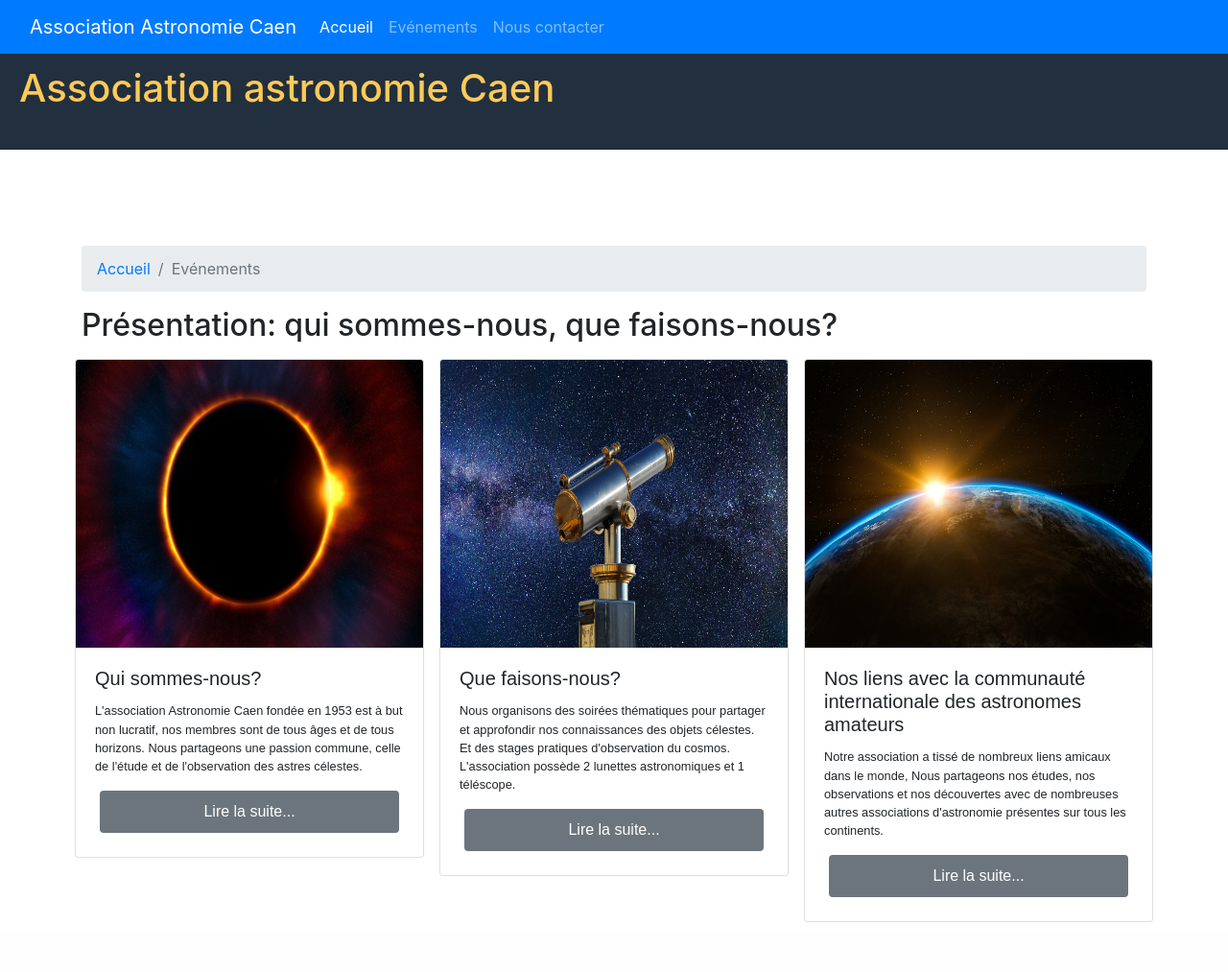
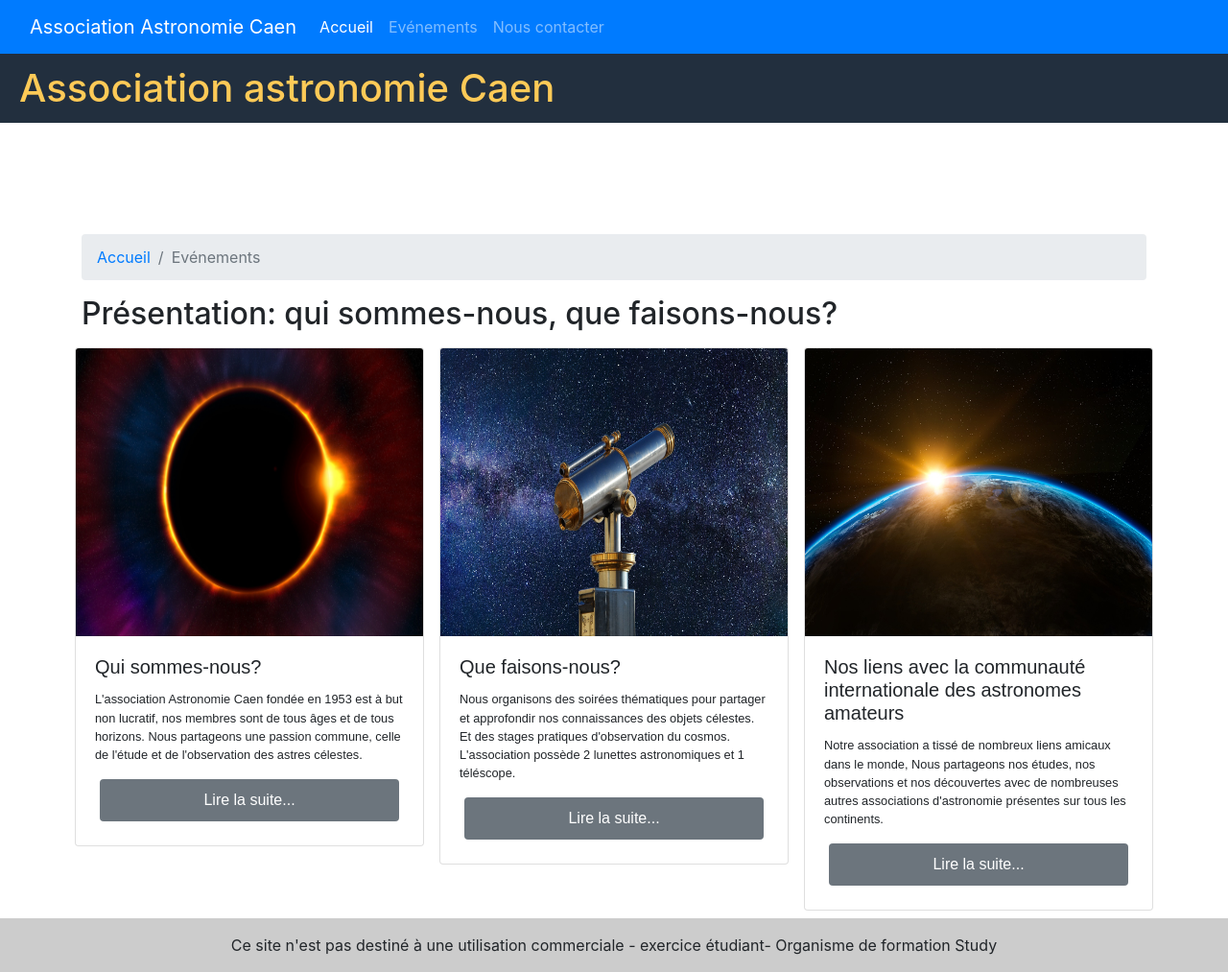
Before and after one commit to fx-145/Eval1_site_web, a PHP site: page /asso_astronomie_caen_pg1.html in a window 1280 px wide. Shown: the whole page at 96% size. Before the commit the page ends 961 px from the top, so only its background shows below. Run offline with PHP 8.4, Linux system fonts and the light colour scheme.

Commit message:
mentions legales en bas de page

```diff
--- a/asso_astronomie_caen_pg1.html
+++ b/asso_astronomie_caen_pg1.html
@@ -1,26 +1,31 @@
 <!DOCTYPE html>
 <html lang="fr">
+
 <head>
   <!-- meta données pour le référencement du site web -->
   <title>Association astronomie Caen</title>
   <meta charset="utf-8" />
-    <meta name="description" content="Association pour l'étude et la pratique de l'astronomie à Caen et ses environs. Accès pour tous, à tous âges" />
+  <meta name="description"
+    content="Association pour l'étude et la pratique de l'astronomie à Caen et ses environs. Accès pour tous, à tous âges" />
 
   <!-- Affichage barre de navigation avec bootstrap -->
-    <link rel="stylesheet"
-        href="https://cdn.jsdelivr.net/npm/bootstrap@4.6.1/dist/css/bootstrap.min.css"
-        integrity="sha384-zCbKRCUGaJDkqS1kPbPd7TveP5iyJE0EjAuZQTgFLD2ylzuqKfdKlfG/eSrtxUkn"
-        crossorigin="anonymous"/>
+  <link rel="stylesheet" href="https://cdn.jsdelivr.net/npm/bootstrap@4.6.1/dist/css/bootstrap.min.css"
+    integrity="sha384-zCbKRCUGaJDkqS1kPbPd7TveP5iyJE0EjAuZQTgFLD2ylzuqKfdKlfG/eSrtxUkn" crossorigin="anonymous" />
 
-    <link rel="stylesheet" href="style.css"/>
+  <link rel="stylesheet" href="style.css" />
 </head>
+
+
+
+
 
 <body>
   <!-- Affichage menu de navigation lorsque taille ecran mobile -->
   <nav class="navbar navbar-expand-lg navbar-dark bg-primary">
     <div class="container-fluid">
       <a class="navbar-brand" href="#">Association Astronomie Caen</a>
-          <button class="navbar-toggler" type="button" data-bs-toggle="collapse" data-bs-target="#navbarTogglerDemo01" aria-controls="navbarTogglerDemo01" aria-expanded="false" aria-label="Toggle navigation">
+      <button class="navbar-toggler" type="button" data-bs-toggle="collapse" data-bs-target="#navbarTogglerDemo01"
+        aria-controls="navbarTogglerDemo01" aria-expanded="false" aria-label="Toggle navigation">
         <span class="navbar-toggler-icon"></span>
       </button>
 
@@ -56,6 +61,10 @@
       </nav>
     </div>
 
+
+
+
+
     <!-- disposition des cartes -->
     <section>
       <h2>Présentation: qui sommes-nous, que faisons-nous?</h2>
@@ -63,11 +72,7 @@
         <article class="col p-2">
           <!-- Carte 1(éclipse) présentation de l'association: qui sommes-nous? <a href="#" class="btn btn-secondary">Lire la suite...</a>-->
           <div class="card">
-              <img
-                src=".\eclipse-gf21b6cbfc_1920.jpg"
-                class="card-img-top rounded-3"
-                alt=""
-                width="500" height="300"/>
+            <img src=".\eclipse-gf21b6cbfc_1920.jpg" class="card-img-top rounded-3" alt="" width="500" height="300" />
             <div class="card-body">
               <h5 class="card-title">Qui sommes-nous?</h5>
               <p class="card-text">
@@ -91,17 +96,15 @@
         <article class="col p-2">
           <!-- Carte 2(télescope) présentation de l'association: que faisons-nous? -->
           <div class="card">
-              <img
-                src=".\telescope-gf9a520312_1920.jpg"
-                class="card-img-top rounded-3"
-                alt=""
-                width="500" height="300"/>
+            <img src=".\telescope-gf9a520312_1920.jpg" class="card-img-top rounded-3" alt="" width="500" height="300" />
 
             <div class="card-body">
               <h5 class="card-title">Que faisons-nous?</h5>
               <p class="card-text">
-                  Nous organisons des soirées thématiques pour partager et approfondir nos connaissances des objets célestes.
-                  Et des stages pratiques d'observation du cosmos. L'association possède 2 lunettes astronomiques et  1 téléscope.
+                Nous organisons des soirées thématiques pour partager et approfondir nos connaissances des objets
+                célestes.
+                Et des stages pratiques d'observation du cosmos. L'association possède 2 lunettes astronomiques et 1
+                téléscope.
               </p>
               <!-- affichage du texte caché avec bouton" lire la suite"  -->
               <a href="#cache2" class="btn btn-secondary">Lire la suite...</a>
@@ -116,11 +119,7 @@
         <article class="col p-2">
           <!-- Carte 3(earth) présentation de l'association: notre réseau -->
           <div class="card">
-              <img
-                src=".\earth-g1ca8842df_1920.jpg"
-                class="card-img-top rounded-3"
-                alt=""
-                width="500" height="300"/>
+            <img src=".\earth-g1ca8842df_1920.jpg" class="card-img-top rounded-3" alt="" width="500" height="300" />
             <div class="card-body">
               <h5 class="card-title">Nos liens avec la communauté internationale des astronomes amateurs</h5>
               <p class="card-text">
@@ -137,12 +136,17 @@
               </div>
             </div>
           </div>
+
         </article>
       </div>
     </section>
   </main>
+
+
+
   <!-- insertion de la fenetre modale sur bouton" nous contacter" -->
-    <div class="modal fade" id="contactModal" tabindex="-1" role="dialog" aria-labelledby="contactModalLabel" aria-hidden="true">
+  <div class="modal fade" id="contactModal" tabindex="-1" role="dialog" aria-labelledby="contactModalLabel"
+    aria-hidden="true">
     <div class="modal-dialog" role="document">
       <div class="modal-content">
         <div class="modal-header">
@@ -166,15 +170,22 @@
       </div>
     </div>
   </div>
-    <script
-      src="https://cdn.jsdelivr.net/npm/@popperjs/core@2.9.2/dist/umd/popper.min.js"
+
+  <!-- affichage des mentions légales en bas de page  -->
+  <div>
+    <footer class="site-footer">
+      <div class="text-center p-3" style="background-color: rgba(0, 0, 0, 0.2);">
+        Ce site n'est pas destiné à une utilisation commerciale - exercice étudiant- Organisme de formation Study
+      </div>
+
+    </footer>
+  </div>
+  <script src="https://cdn.jsdelivr.net/npm/@popperjs/core@2.9.2/dist/umd/popper.min.js"
     integrity="sha384-IQsoLXl5PILFhosVNubq5LC7Qb9DXgDA9i+tQ8Zj3iwWAwPtgFTxbJ8NT4GN1R8p"
-      crossorigin="anonymous"
-    ></script>
-    <script
-      src="https://cdn.jsdelivr.net/npm/bootstrap@5.0.2/dist/js/bootstrap.min.js"
+    crossorigin="anonymous"></script>
+  <script src="https://cdn.jsdelivr.net/npm/bootstrap@5.0.2/dist/js/bootstrap.min.js"
     integrity="sha384-cVKIPhGWiC2Al4u+LWgxfKTRIcfu0JTxR+EQDz/bgldoEyl4H0zUF0QKbrJ0EcQF"
-      crossorigin="anonymous"
-    ></script>
+    crossorigin="anonymous"></script>
 </body>
+
 </html>
--- a/style.css
+++ b/style.css
@@ -1,4 +1,13 @@
 @charset "UTF-8";
+html, body {
+  height: 100%;
+  width: 100%;
+  margin: 0;
+  display: flex;
+  flex-direction: column;
+  min-height: 100vh;
+}
+
 /* réglage initial en mobile first */
 html {
   font-size: 100%;
--- a/style.scss
+++ b/style.scss
@@ -1,3 +1,11 @@
+html, body {
+  height: 100%;
+  width: 100%;
+  margin:0;
+  display: flex;
+  flex-direction: column;
+  min-height: 100vh
+}
 
 /* réglage initial en mobile first */
 html {
@@ -10,6 +18,15 @@
   }
 .titre {
   font-size: 7vh;
+  }
+
+  .footer{
+    position:0;
+    bottom: 0;
+    left: 0;
+    right: 0;
+    margin-bottom:0px;
+
   }
 
   /* réglages couleur sur barre de navigation*/
@@ -68,6 +85,8 @@
   display: block;
 }
 
+
+
 @media screen and (min-width: 640px) {
   .text, .titre{
       /* réglages à partir de 640px et + : même police et taille un peu plus grande. */
@@ -92,13 +111,28 @@
       vertical-align: center;
 
   }
+  .footer{
+    position:0;
+    bottom: 0;
+    left: 0;
+    right: 0;
+    margin-bottom:0px;
 
+  }
 }
 /* réglages à partir de 640px et + : ajustememt du viewport et hauteur de ligne */
 @media screen and (min-width: 640px) {
   .titre{
   font-size: 5vh;
   line-height: 0.8em
+  }
+  .footer{
+    position:0;
+    bottom: 0;
+    left: 0;
+    right: 0;
+    margin-bottom:0px;
+
   }
 }
 
@@ -126,6 +160,26 @@
 
 
 }
+
+.footer {
+  position: absolute;
+  bottom: 0;
+  left: 0;
+  right: 0;
+  margin-bottom:0px;
+  grid-column-start: 12;
+  grid-column-end: 3;
+  grid-row-start: 1;
+}
+
+.footer2 {
+  grid-column-start: 1;
+  grid-column-end: 12;
+  grid-row-start: 3;
+  background: palegoldenrod;
+}
+
+
 
 .main-content {
   color: $text-dark;
```
Also changed, not shown: other parts of style.css (+40 -0 lines), asso_astronomie_caen_pg2.html (+41 -34 lines), 1 other file. Lines whose indentation alone changed are shown as unchanged.
